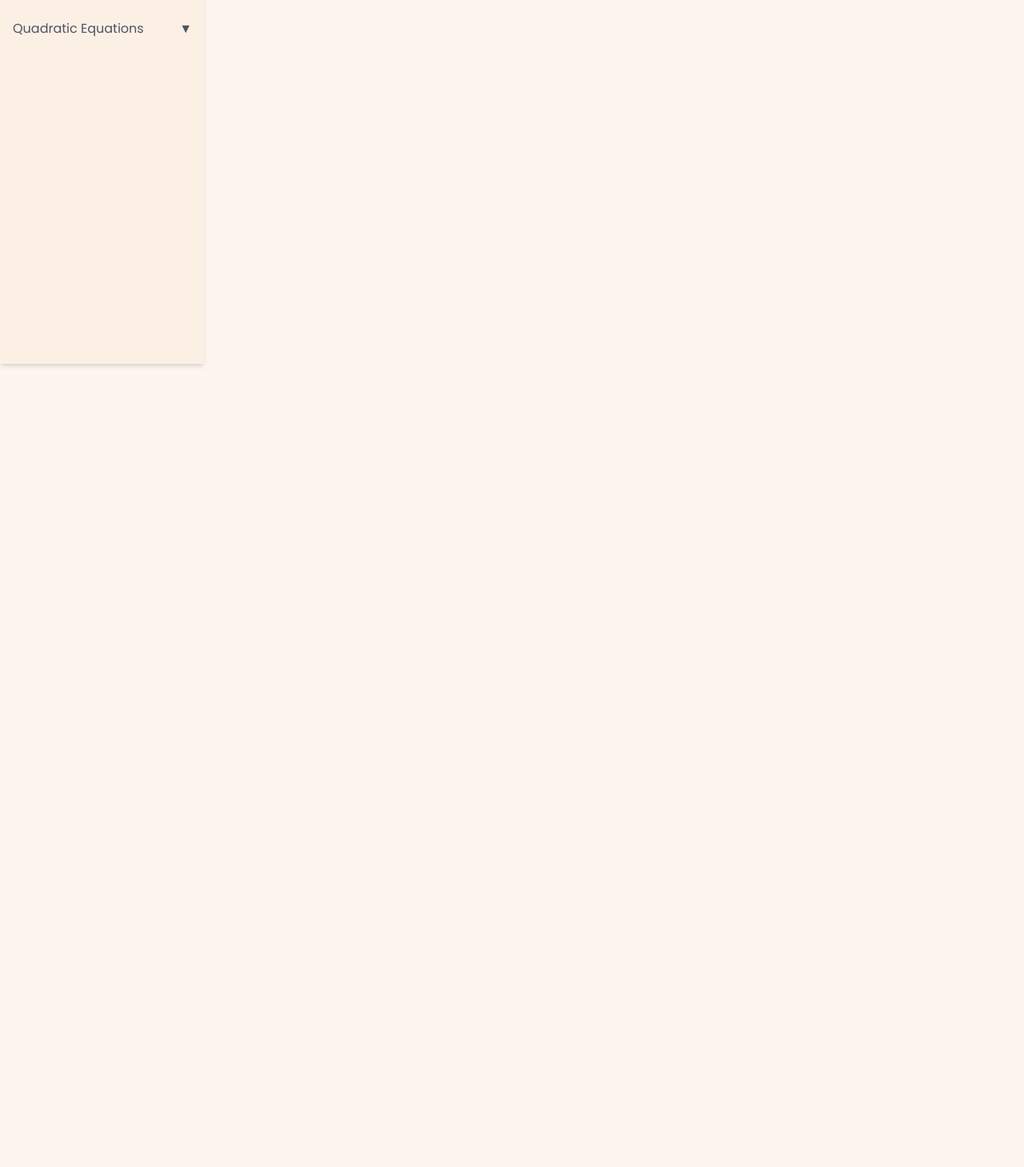
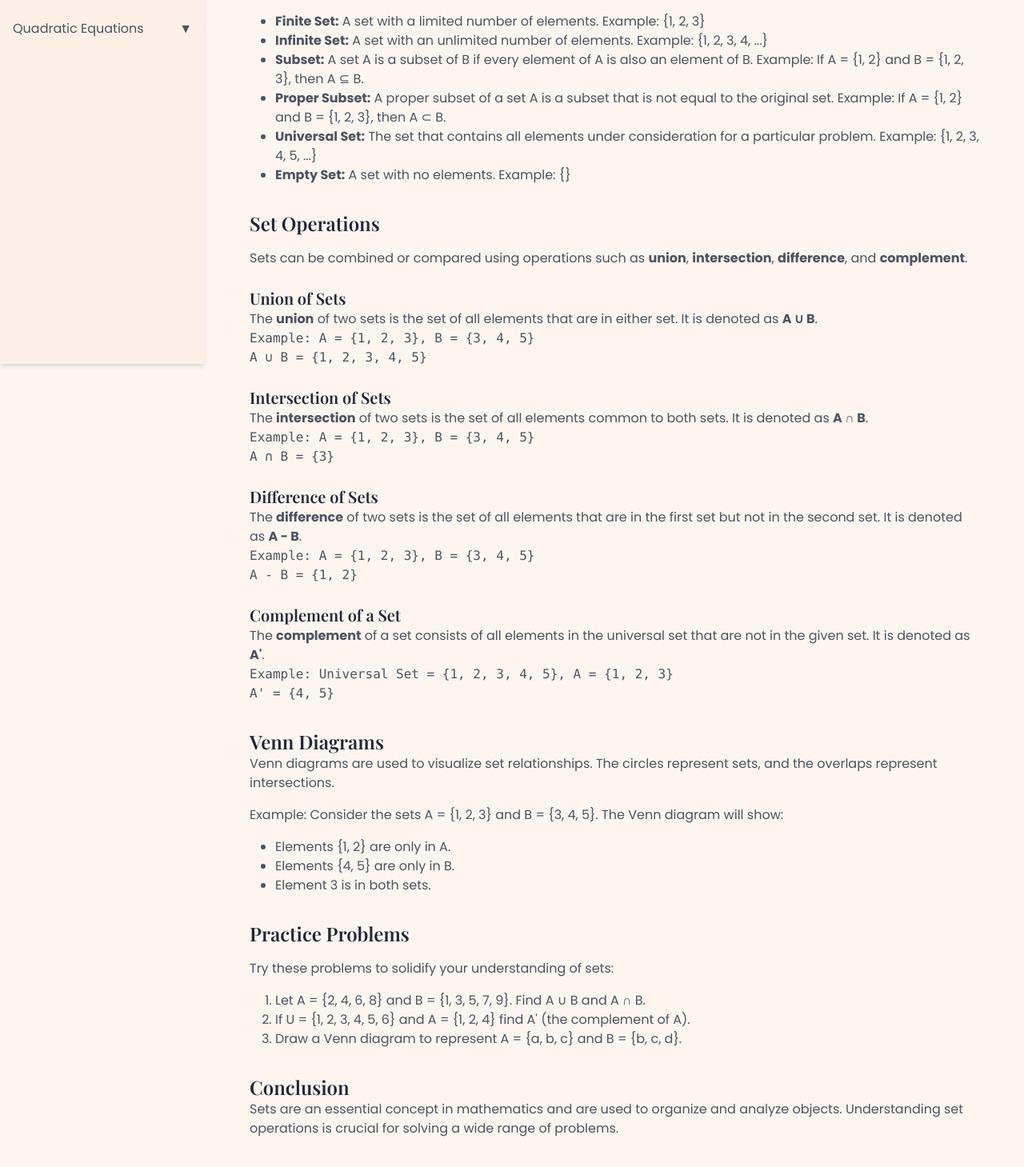
Before and after one commit to amukiria/college-algebra-app, a Next.js app: page /lessons/sets/learn in a window 1280 px wide. Shown: the part 409-1868 px from the top of the page at 80% size. Before the commit the page ends 912 px from the top, so only its background shows below. Built offline with nearby package versions, Linux system fonts and the light colour scheme.

Commit message:
navigation fixed. sets lesson complete

```diff
--- a/package.json
+++ b/package.json
@@ -19,7 +19,7 @@
     "react": "^19.0.0",
     "react-chartjs-2": "^5.3.0",
     "react-dom": "^19.0.0",
-    "venn.js": "^0.2.10"
+    "venn.js": "^0.2.20"
   },
   "devDependencies": {
     "autoprefixer": "^10.4.20",
--- a/src/app/lessons/sets/learn/page.js
+++ b/src/app/lessons/sets/learn/page.js
@@ -2,17 +2,84 @@ export default function SetsLesson() {
   return (
     <div className="p-8 bg-secondary min-h-screen text-text">
       <h1 className="text-4xl font-bold text-accent mb-8">Lesson: Sets</h1>
+
+      {/* Introduction to Sets */}
       <p>
         A set is a collection of distinct objects, considered as an object in its own right.
-          Examples include:
+        The objects in a set are called the <strong>elements</strong> or <strong>members</strong> of the set.
+      </p>
+      <p className="mt-4">
+        Here are some examples of sets:
       </p>
       <ul className="list-disc ml-8 mt-4">
-          <li>The set of natural numbers: {`{1, 2, 3, ...}`}</li>
-          <li>The set of vowels in the English alphabet: {`{a, e, i, o, u}`}</li>
+        <li>The set of natural numbers: {"{1, 2, 3, ...}"}</li>
+        <li>The set of vowels in the English alphabet: {"{a, e, i, o, u}"}</li>
       </ul>
+
+      {/* Types of Sets */}
+      <h2 className="text-2xl font-semibold mt-8">Types of Sets</h2>
+      <ul className="list-disc ml-8 mt-4">
+        <li><strong>Finite Set:</strong> A set with a limited number of elements. Example: {"{1, 2, 3}"}</li>
+        <li><strong>Infinite Set:</strong> A set with an unlimited number of elements. Example: {"{1, 2, 3, 4, ...}"}</li>
+        <li><strong>Subset:</strong> A set A is a subset of B if every element of A is also an element of B. Example: If A = {"{1, 2}"} and B = {"{1, 2, 3}"}, then A ⊆ B.</li>
+        <li><strong>Proper Subset:</strong> A proper subset of a set A is a subset that is not equal to the original set. Example: If A = {"{1, 2}"} and B = {"{1, 2, 3}"}, then A ⊂ B.</li>
+        <li><strong>Universal Set:</strong> The set that contains all elements under consideration for a particular problem. Example: {"{1, 2, 3, 4, 5, ...}"}</li>
+        <li><strong>Empty Set:</strong> A set with no elements. Example: {"{}"}</li>
+      </ul>
+
+      {/* Set Operations */}
+      <h2 className="text-2xl font-semibold mt-8">Set Operations</h2>
       <p className="mt-4">
-          Common operations on sets include union, intersection, difference, and complement.
-          These operations help us understand relationships between different collections.
+        Sets can be combined or compared using operations such as <strong>union</strong>, <strong>intersection</strong>, <strong>difference</strong>, and <strong>complement</strong>.
+      </p>
+
+      <h3 className="text-xl font-semibold mt-6">Union of Sets</h3>
+      <p>The <strong>union</strong> of two sets is the set of all elements that are in either set. It is denoted as <strong>A ∪ B</strong>.</p>
+      <pre>{`Example: A = {1, 2, 3}, B = {3, 4, 5}
+A ∪ B = {1, 2, 3, 4, 5}`}</pre>
+
+      <h3 className="text-xl font-semibold mt-6">Intersection of Sets</h3>
+      <p>The <strong>intersection</strong> of two sets is the set of all elements common to both sets. It is denoted as <strong>A ∩ B</strong>.</p>
+      <pre>{`Example: A = {1, 2, 3}, B = {3, 4, 5}
+A ∩ B = {3}`}</pre>
+
+      <h3 className="text-xl font-semibold mt-6">Difference of Sets</h3>
+      <p>The <strong>difference</strong> of two sets is the set of all elements that are in the first set but not in the second set. It is denoted as <strong>A - B</strong>.</p>
+      <pre>{`Example: A = {1, 2, 3}, B = {3, 4, 5}
+A - B = {1, 2}`}</pre>
+
+      <h3 className="text-xl font-semibold mt-6">Complement of a Set</h3>
+      <p>The <strong>complement</strong> of a set consists of all elements in the universal set that are not in the given set. It is denoted as <strong>A'</strong>.</p>
+      <pre>{`Example: Universal Set = {1, 2, 3, 4, 5}, A = {1, 2, 3}
+A' = {4, 5}`}</pre>
+
+      {/* Venn Diagrams */}
+      <h2 className="text-2xl font-semibold mt-8">Venn Diagrams</h2>
+      <p>Venn diagrams are used to visualize set relationships. The circles represent sets, and the overlaps represent intersections.</p>
+      <p className="mt-4">
+        Example: Consider the sets A = {"{1, 2, 3}"} and B = {"{3, 4, 5}"}. The Venn diagram will show:
+      </p>
+      <ul className="list-disc ml-8 mt-4">
+        <li>Elements {"{1, 2}"} are only in A.</li>
+        <li>Elements {"{4, 5}"} are only in B.</li>
+        <li>Element {"3"} is in both sets.</li>
+      </ul>
+
+      {/* Practice Problems */}
+      <h2 className="text-2xl font-semibold mt-8">Practice Problems</h2>
+      <p className="mt-4">
+        Try these problems to solidify your understanding of sets:
+      </p>
+      <ul className="list-decimal ml-8 mt-4">
+        <li>Let A = {"{2, 4, 6, 8}"} and B = {"{1, 3, 5, 7, 9}"}. Find A ∪ B and A ∩ B.</li>
+        <li>If U = {"{1, 2, 3, 4, 5, 6}"} and A = {"{1, 2, 4}"} find A' (the complement of A).</li>
+        <li>Draw a Venn diagram to represent A = {"{a, b, c}"} and B = {"{b, c, d}"}.</li>
+      </ul>
+
+      {/* Conclusion */}
+      <h2 className="text-2xl font-semibold mt-8">Conclusion</h2>
+      <p>
+        Sets are an essential concept in mathematics and are used to organize and analyze objects. Understanding set operations is crucial for solving a wide range of problems.
       </p>
     </div>
   );
--- a/src/components/VennDiagram.js
+++ b/src/components/VennDiagram.js
@@ -1,10 +1,13 @@
 "use client";
 
-import React, { useEffect } from "react";
+import React, { useEffect, useRef } from "react";
 import * as d3 from "d3";
 import * as venn from "venn.js";
 
 const VennDiagram = () => {
+  const vennRef = useRef(null); // Reference to the Venn container
+  const tooltipRef = useRef(null); // Reference to the tooltip
+
   useEffect(() => {
     const chartData = [
       { sets: ["A"], size: 3 },
@@ -14,31 +17,40 @@ const VennDiagram = () => {
 
     const chart = venn.VennDiagram().width(400).height(400);
 
-    d3.select("#venn")
-      .datum(chartData)
-      .call(chart);
+    // Ensure that d3 selects the correct element using the ref
+    const vennElement = d3.select(vennRef.current);
+
+    // Render the Venn diagram
+    vennElement.datum(chartData).call(chart);
 
     // Add hover effects
-    d3.selectAll("#venn .venn-circle path")
+    vennElement
+      .selectAll(".venn-circle path")
       .style("stroke", "#000")
       .style("stroke-width", 1)
       .on("mouseover", function (event, d) {
         d3.select(this).style("fill-opacity", 0.5);
-        d3.select("#tooltip")
+        d3.select(tooltipRef.current)
           .style("visibility", "visible")
           .text(`${d.sets.join(" ∩ ")}: ${d.size}`);
       })
       .on("mouseout", function () {
         d3.select(this).style("fill-opacity", 0.3);
-        d3.select("#tooltip").style("visibility", "hidden");
+        d3.select(tooltipRef.current).style("visibility", "hidden");
       });
+
+    // Cleanup on unmount
+    return () => {
+      vennElement.selectAll("*").remove(); // Remove any previous chart when the component re-renders
+    };
   }, []);
 
   return (
-    <div className="flex flex-col items-center">
-      <div id="venn" className="mb-4"></div>
+    <div className="flex flex-col items-center relative">
+      <div id="venn" ref={vennRef} className="mb-4"></div>
       <div
         id="tooltip"
+        ref={tooltipRef}
         style={{
           position: "absolute",
           backgroundColor: "#fff",
@@ -46,6 +58,7 @@ const VennDiagram = () => {
           padding: "5px",
           borderRadius: "4px",
           visibility: "hidden",
+          pointerEvents: "none", // Ensure it doesn't interfere with mouse events
         }}
       ></div>
     </div>
```
Also changed, not shown: 1 other file (tests, documents, lock files or other folders). Lines whose indentation alone changed are shown as unchanged.
